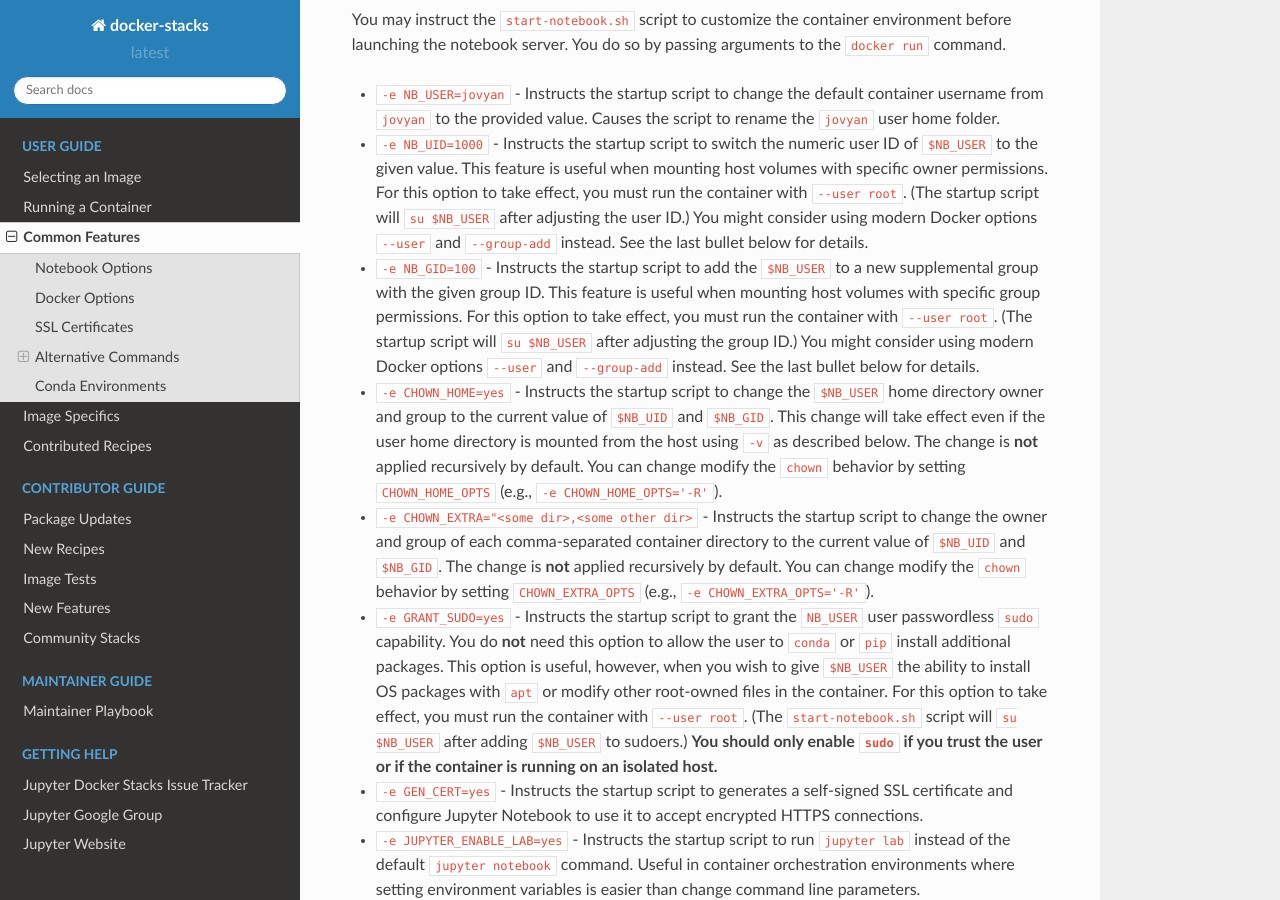
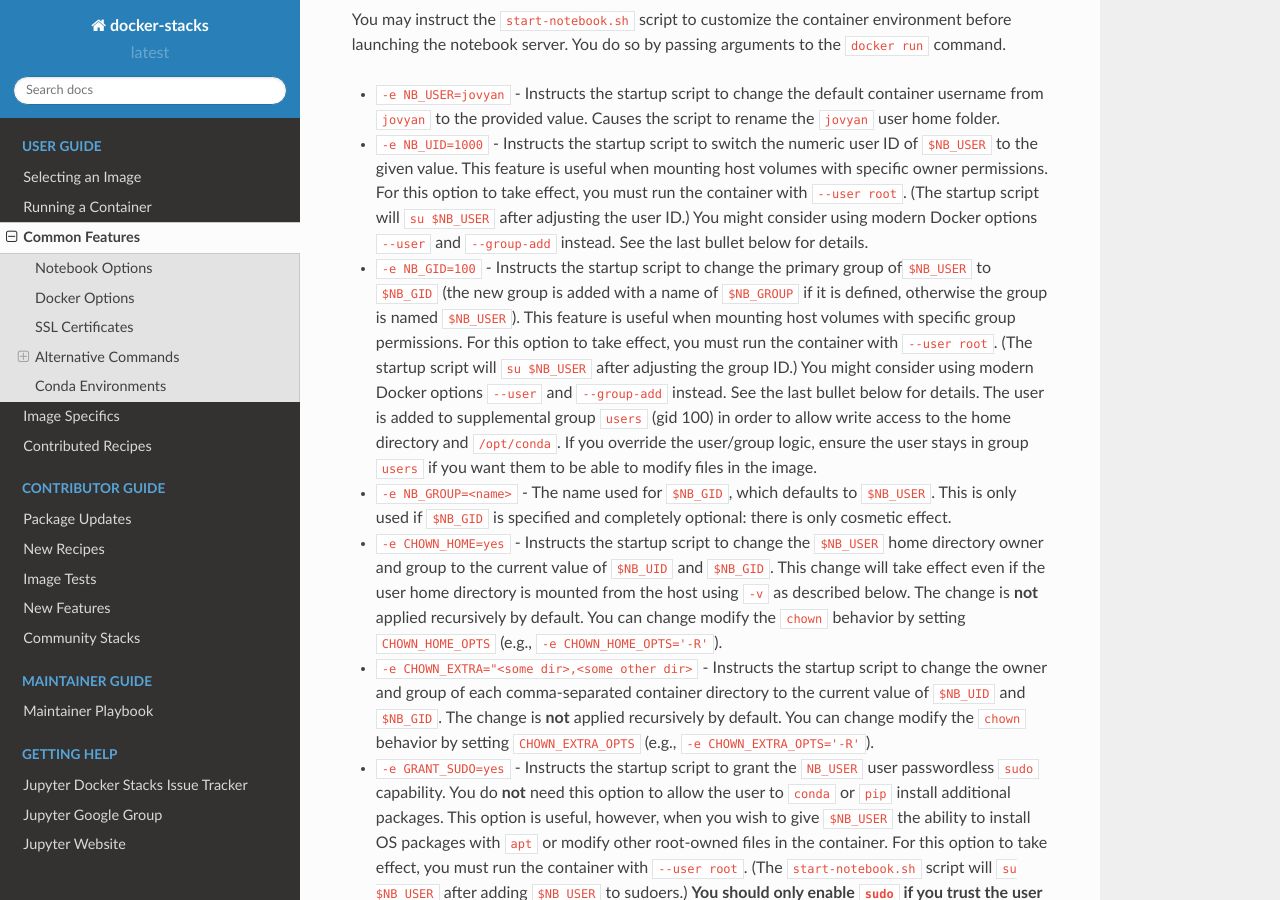
Before and after one commit to jupyter/docker-stacks, a Sphinx documentation site: the page built from docs/using/common.md, in a window 1280 px wide and 900 px high, scrolled down 737 px. Built offline with Sphinx 7.4.7 and the Read the Docs theme 2.0.0, drawn with Linux system fonts in a browser that asks for light colours.

Commit message:
Update documentation of NB_GID and NB_GROUP

```diff
--- a/docs/using/common.md
+++ b/docs/using/common.md
@@ -25,7 +25,8 @@
 
 * `-e NB_USER=jovyan` - Instructs the startup script to change the default container username from `jovyan` to the provided value. Causes the script to rename the `jovyan` user home folder.
 * `-e NB_UID=1000` - Instructs the startup script to switch the numeric user ID of `$NB_USER` to the given value. This feature is useful when mounting host volumes with specific owner permissions. For this option to take effect, you must run the container with `--user root`. (The startup script will `su $NB_USER` after adjusting the user ID.) You might consider using modern Docker options `--user` and `--group-add` instead. See the last bullet below for details.
-* `-e NB_GID=100` - Instructs the startup script to add the `$NB_USER` to a new supplemental group with the given group ID. This feature is useful when mounting host volumes with specific group permissions. For this option to take effect, you must run the container with `--user root`. (The startup script will `su $NB_USER` after adjusting the group ID.) You might consider using modern Docker options `--user` and `--group-add` instead. See the last bullet below for details.
+* `-e NB_GID=100` - Instructs the startup script to change the primary group of`$NB_USER` to `$NB_GID` (the new group is added with a name of `$NB_GROUP` if it is defined, otherwise the group is named `$NB_USER`).  This feature is useful when mounting host volumes with specific group permissions. For this option to take effect, you must run the container with `--user root`. (The startup script will `su $NB_USER` after adjusting the group ID.) You might consider using modern Docker options `--user` and `--group-add` instead. See the last bullet below for details.  The user is added to supplemental group `users` (gid 100) in order to allow write access to the home directory and `/opt/conda`.  If you override the user/group logic, ensure the user stays in group `users` if you want them to be able to modify files in the image.
+* `-e NB_GROUP=<name>` - The name used for `$NB_GID`, which defaults to `$NB_USER`.  This is only used if `$NB_GID` is specified and completely optional: there is only cosmetic effect.
 * `-e CHOWN_HOME=yes` - Instructs the startup script to change the `$NB_USER` home directory owner and group to the current value of `$NB_UID` and `$NB_GID`. This change will take effect even if the user home directory is mounted from the host using `-v` as described below. The change is **not** applied recursively by default. You can change modify the `chown` behavior by setting `CHOWN_HOME_OPTS` (e.g., `-e CHOWN_HOME_OPTS='-R'`).
 * `-e CHOWN_EXTRA="<some dir>,<some other dir>` - Instructs the startup script to change the owner and group of each comma-separated container directory to the current value of `$NB_UID` and `$NB_GID`. The change is **not** applied recursively by default. You can change modify the `chown` behavior by setting `CHOWN_EXTRA_OPTS` (e.g., `-e CHOWN_EXTRA_OPTS='-R'`).
 * `-e GRANT_SUDO=yes` - Instructs the startup script to grant the `NB_USER` user passwordless `sudo` capability. You do **not** need this option to allow the user to `conda` or `pip` install additional packages. This option is useful, however, when you wish to give `$NB_USER` the ability to install OS packages with `apt` or modify other root-owned files in the container. For this option to take effect, you must run the container with `--user root`. (The `start-notebook.sh` script will `su $NB_USER` after adding `$NB_USER` to sudoers.) **You should only enable `sudo` if you trust the user or if the container is running on an isolated host.**
```
